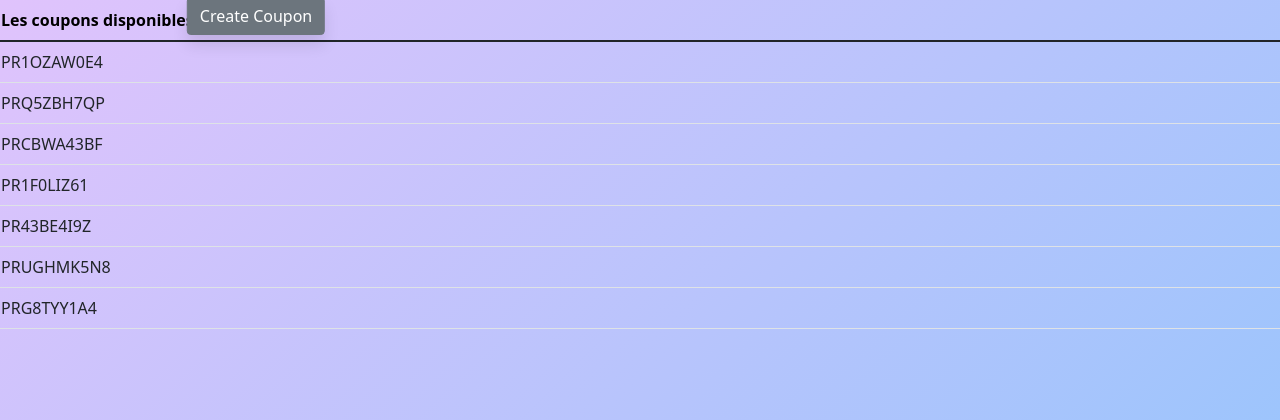
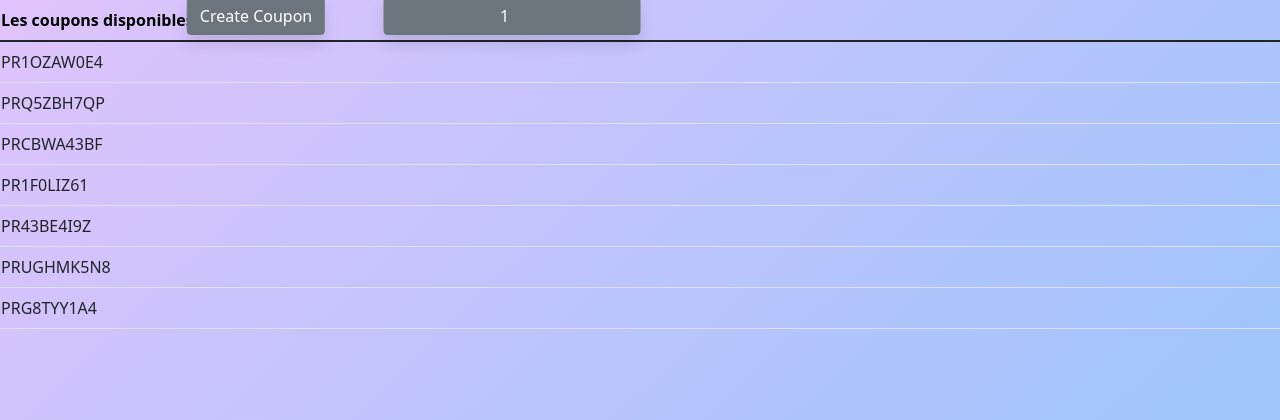
Before and after one commit to Rayduxx/Web_Project_Esprit, a PHP site: page /view/admin/ajoutCoupon.php in a window 1280 px wide. Shown: the top 420 px of the page. Run offline with PHP 8.4, Linux system fonts and the light colour scheme; data comes from the database, SQL or seed files in the repository; some libraries are stand-ins or nearby versions.

Commit message:
Update ajoutCoupon.php

```diff
--- a/view/admin/ajoutCoupon.php
+++ b/view/admin/ajoutCoupon.php
@@ -1,4 +1,4 @@
-<?php
+ <?php
 include_once "../../controller/couponC.php";
 if(isset($_POST['formCoupon'])){
 $nombre = htmlspecialchars($_POST['nombre']);
@@ -23,7 +23,10 @@
     <title>generer coupon</title>
 </head>
 <body>
-
+<form method="post">
+<input type="number" id="nombre" name="nombre" class="btn btn-secondary" value="1">
+<button type="submit" name="formCoupon" class="btn btn-secondary" >Create Coupon</button>
+</form>
 
 
     <?php $mysqli = new mysqli('localhost','root','','projet_web') or die(mysqli_error($mysqli));
@@ -45,10 +48,7 @@
             </tr>
             <?php endwhile; ?>
      </table>
-     <form method="post">
 
-        <button type="submit" name="formCoupon" class="btn btn-secondary" >Create Coupon</button>
-    </form>
 
 </body>
 </html>
```
